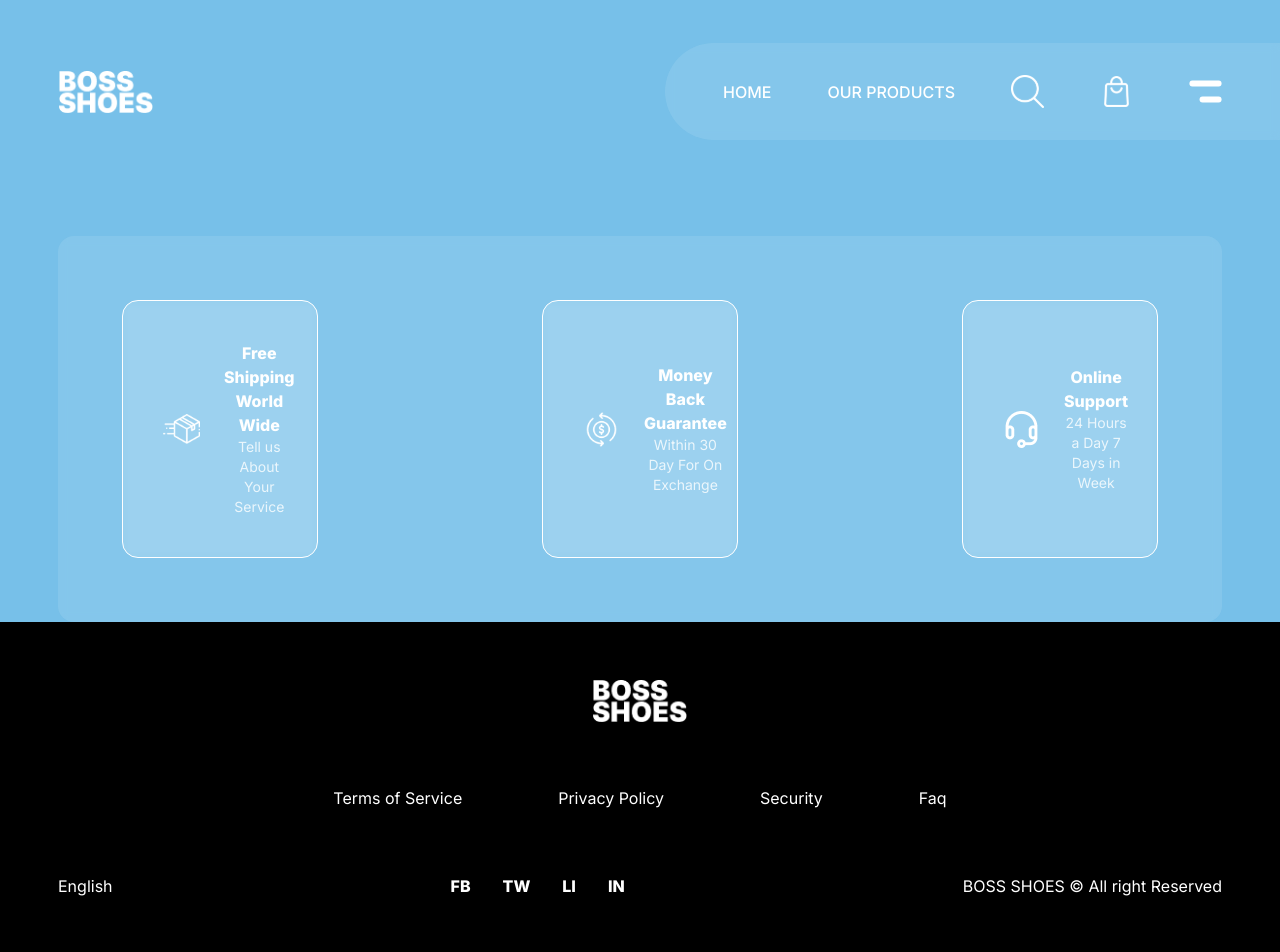
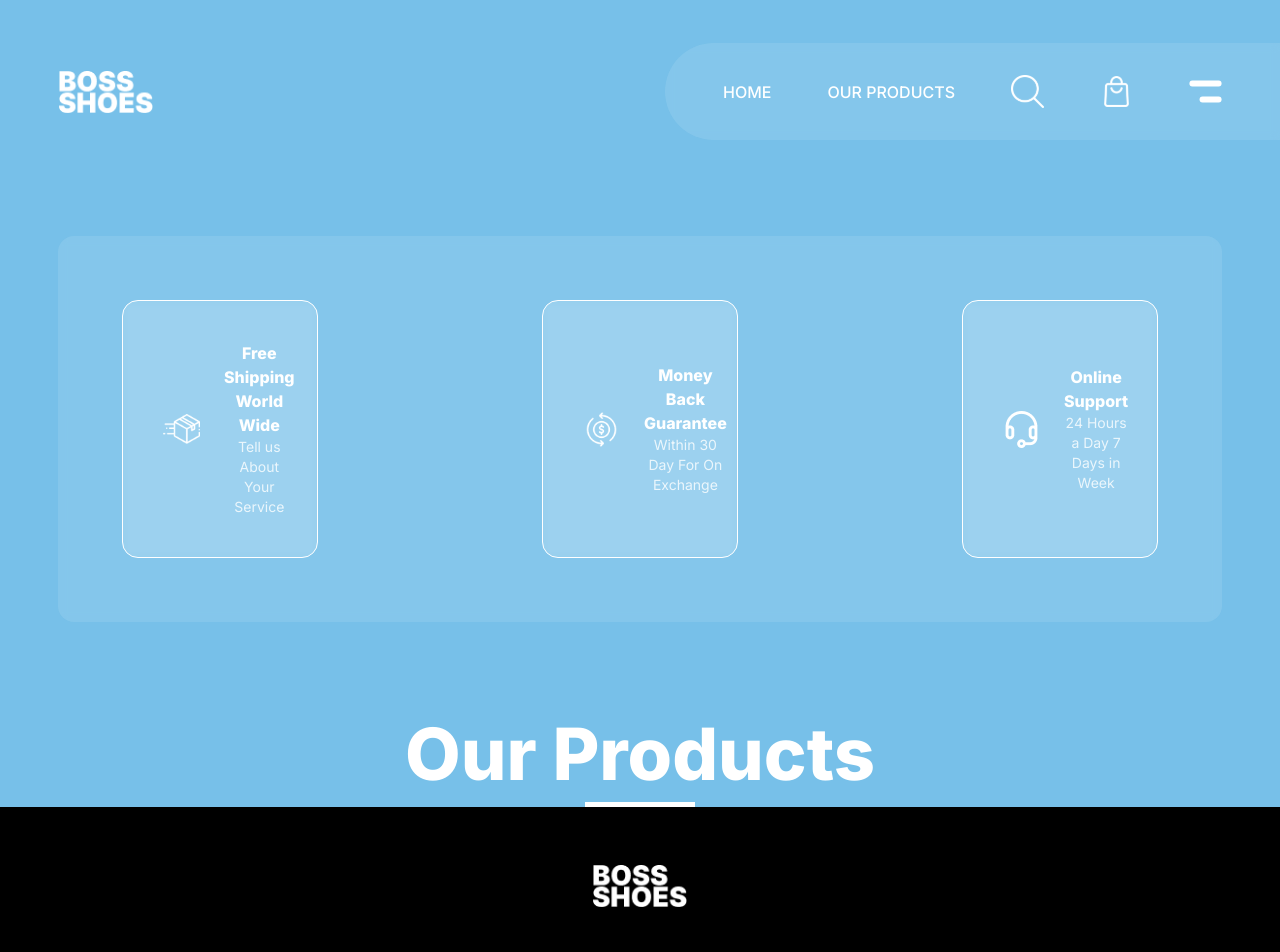
Before and after one commit to alexsolda/boss_shoes, a Next.js app: page / in a window 1280 px wide. Shown: the top 952 px of the page. Built offline with nearby package versions, Linux system fonts and the light colour scheme.

Commit message:
feat: section title component

```diff
--- a/src/app/page.tsx
+++ b/src/app/page.tsx
@@ -1,9 +1,11 @@
-import InfosTemplate from "@/templates/Home/InfosTemplate";
+import InfosTemplate from "@/templates/InfosTemplate";
+import ProductsTemplate from "@/templates/ProductsTemplate";
 
 export default function Home() {
   return (
     <main>
       <InfosTemplate />
+      <ProductsTemplate />
     </main>
   );
 }
--- /dev/null
+++ b/src/components/Typography/SectionTitle/index.tsx
@@ -0,0 +1,16 @@
+import { ReactElement } from "react";
+
+type ISectionTitleProps = {
+    text: string;
+}
+
+const SectionTitle = ({text}: ISectionTitleProps):ReactElement => {
+    return (
+        <div className="flex flex-col gap-3 items-center justify-center">
+            <h2 className="text-7xl font-bold text-center">{text}</h2>
+            <div className="h-[5px] w-[110px] bg-white" />
+        </div>
+    )
+};
+
+export default SectionTitle;
--- /dev/null
+++ b/src/templates/ProductsTemplate/index.tsx
@@ -0,0 +1,13 @@
+import SectionTitle from "@/components/Typography/SectionTitle";
+import Wrapper from "@/components/Wrapper";
+import { ReactElement } from "react";
+
+const ProductsTemplate = ():ReactElement => {
+    return (
+       <Wrapper className="xl:mt-24 mt-16">
+         <SectionTitle text="Our Products" />
+       </Wrapper>
+    )
+};
+
+export default ProductsTemplate;
```
Also changed, not shown: src/templates/InfosTemplate/index.tsx (renamed from src/templates/Home/InfosTemplate.tsx).
